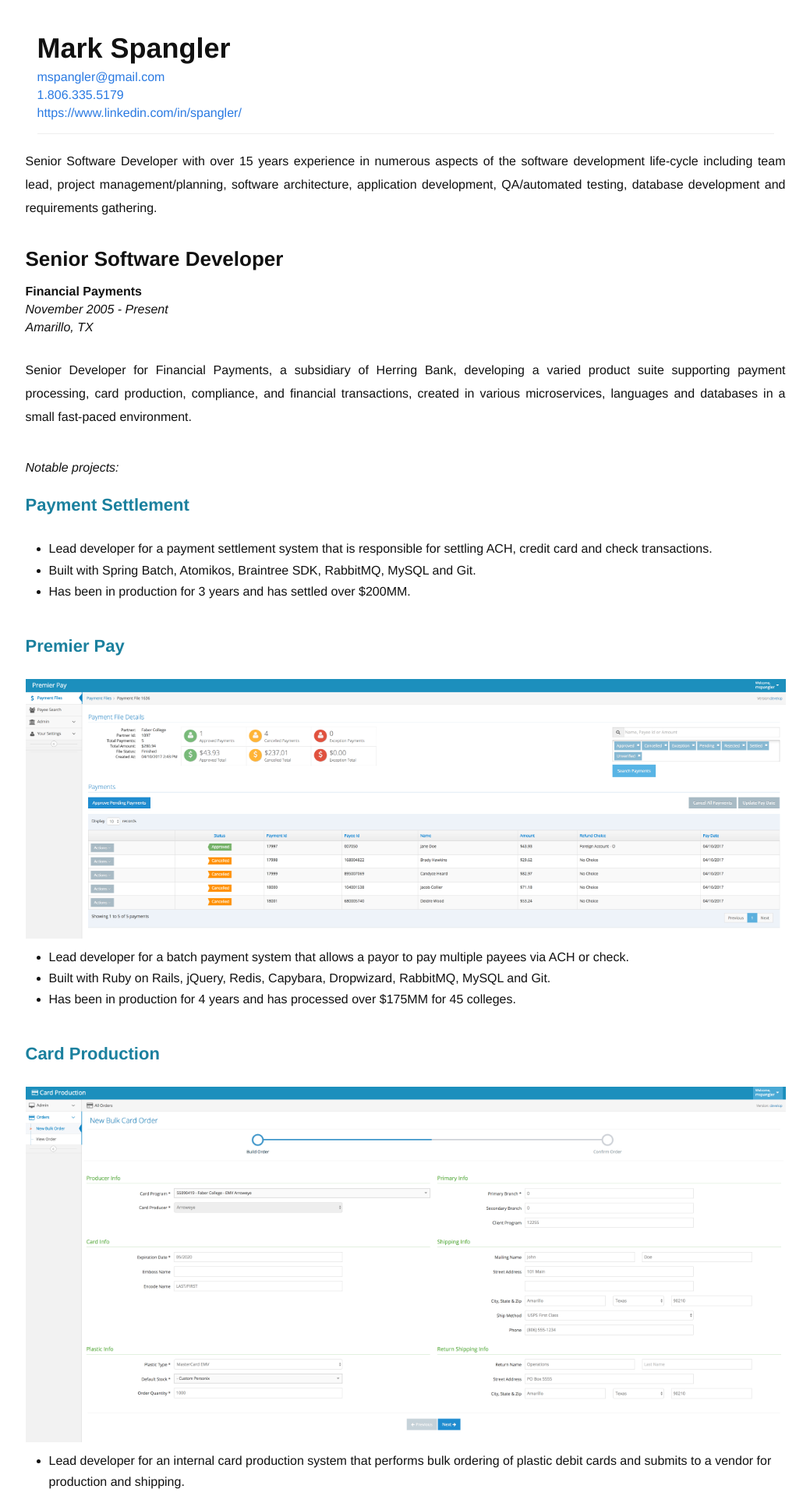
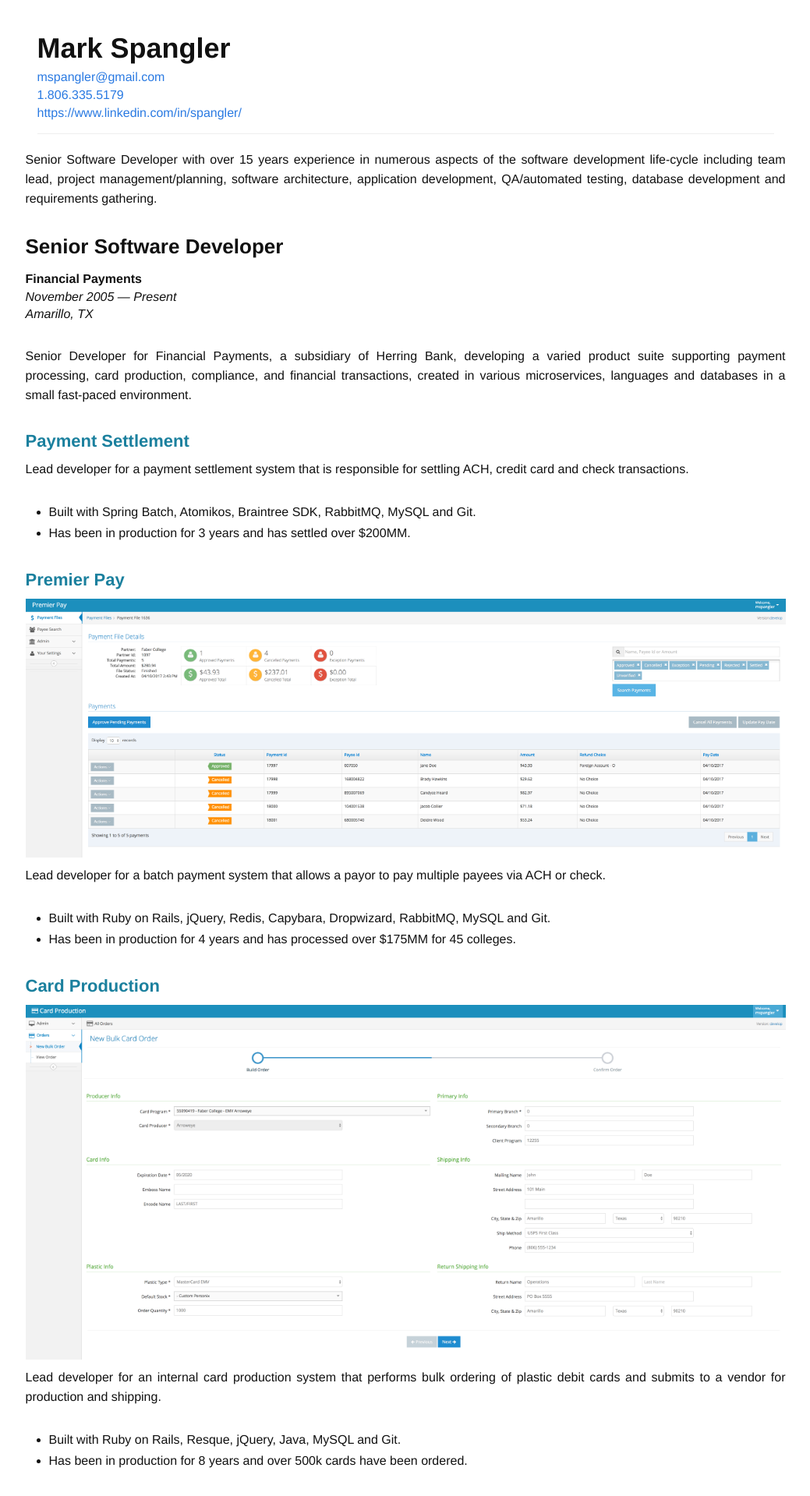
Before and after one commit to mspangler/mspangler.github.io, a Jekyll site: the page built from index.html, in a window 1280 px wide. Shown: the top 1919 px of the page at 78% size, without its empty margins (120-1159 px from the left). Built offline with Jekyll 4.4.1, drawn with Linux system fonts in a browser that asks for light colours; nearby versions of some CDN libraries.

Commit message:
CSS formatting

```diff
--- a/_includes/footer.html
+++ b/_includes/footer.html
@@ -1,3 +1,3 @@
-<div class="footer col-xs-10 col-xs-offset-1">
+<div class="footer col-xs-10 col-xs-offset-1 no-print">
 
 </div>
--- a/_sass/_base.scss
+++ b/_sass/_base.scss
@@ -16,7 +16,7 @@ h6 { font-size: 14px; font-weight: 600; line-height: 16.8px; margin-bottom: 21.6
 /** Basic styling */
 body { font-family: "Libre Franklin", Helvetica, Arial, sans-serif; font-size: 16px; font-weight: 400; color: #111; line-height: 20px; background-color: #fff; -webkit-text-size-adjust: 100%; }
 
-article p { line-height: 30px; }
+article p { line-height: 25px; }
 
 h1, h2, h3, h4, h5, h6 { margin-top: 15px; }
 
--- a/_sass/_site.scss
+++ b/_sass/_site.scss
@@ -1,7 +1,24 @@
 
 @media print {
+
   .no-print, .no-print * {
     display: none !important;
+  }
+
+  article p {
+    line-height: 15px !important;
+  }
+
+  .job-description {
+    margin-bottom: 10px;
+  }
+
+  .project {
+
+  }
+
+  .project-description {
+    margin-bottom: 10px;
   }
 }
 
@@ -16,17 +33,22 @@ h3 {
 
 h4 {
   color: #1b809e;
+  margin-top: 5px;
+  margin-bottom: 10px;
 }
 
 .contact-info {
   margin-bottom: 5px;
 }
 
-.summary {
-  margin-bottom: 0px;
+.job-description {
+
 }
 
-.notable {
-  margin-top: 5px;
-  margin-bottom: 5px;
+.project {
+
 }
+
+.project-description {
+
+}
--- a/index.html
+++ b/index.html
@@ -3,7 +3,7 @@ layout: default
 title: Mark Spangler
 ---
 <div class="row">
-  <p class="summary">
+  <p>
     Senior Software Developer with over 15 years experience in numerous aspects of the software development life-cycle including team lead,
     project management/planning, software architecture, application development, QA/automated testing, database development and requirements gathering.
   </p>
@@ -12,23 +12,20 @@ title: Mark Spangler
   <h3>Senior Software Developer</h3>
   <address>
     <strong>Financial Payments</strong><br />
-    <em>November 2005 - Present</em><br />
+    <em>November 2005 — Present</em><br />
     <em>Amarillo, TX</em></p>
   </address>
-</div>
-<div class="row job-description">
-  <p class="summary">
+  <p class="job-description">
     Senior Developer for Financial Payments, a subsidiary of Herring Bank, developing a varied product suite supporting payment processing,
     card production, compliance, and financial transactions, created in various microservices, languages and databases in a small fast-paced environment.
   </p>
-  <p class="notable"><em>Notable projects:</em></p>
 </div>
 <div class="row project">
   <h4>Payment Settlement</h4>
+  <p class="project-description">
+    Lead developer for a payment settlement system that is responsible for settling ACH, credit card and check transactions.
+  </p>
   <ul>
-    <li>
-      Lead developer for a payment settlement system that is responsible for settling ACH, credit card and check transactions.
-    </li>
     <li>
       Built with Spring Batch, Atomikos, Braintree SDK, RabbitMQ, MySQL and Git.
     </li>
@@ -40,10 +37,10 @@ title: Mark Spangler
 <div class="row project">
   <h4>Premier Pay</h4>
   <img src="images/premier-pay.png" alt="Premier Pay" class="no-print" />
+  <p class="project-description">
+    Lead developer for a batch payment system that allows a payor to pay multiple payees via ACH or check.
+  </p>
   <ul>
-    <li>
-      Lead developer for a batch payment system that allows a payor to pay multiple payees via ACH or check.
-    </li>
     <li>
       Built with Ruby on Rails, jQuery, Redis, Capybara, Dropwizard, RabbitMQ, MySQL and Git.
     </li>
@@ -55,10 +52,10 @@ title: Mark Spangler
 <div class="row project">
   <h4>Card Production</h4>
   <img src="images/card-production.png" alt="Card Production" class="no-print" />
+  <p class="project-description">
+    Lead developer for an internal card production system that performs bulk ordering of plastic debit cards and submits to a vendor for production and shipping.
+  </p>
   <ul>
-    <li>
-      Lead developer for an internal card production system that performs bulk ordering of plastic debit cards and submits to a vendor for production and shipping.
-    </li>
     <li>
       Built with Ruby on Rails, Resque, jQuery, Java, MySQL and Git.
     </li>
@@ -70,10 +67,10 @@ title: Mark Spangler
 <div class="row project">
   <h4>FP Tools</h4>
   <img src="images/fp-tools.png" alt="FP Tools" class="no-print" />
+  <p class="project-description">
+    Lead developer for an internal admin website for managing applications, users, permissions, payments and general reporting.
+  </p>
   <ul>
-    <li>
-      Lead developer for an internal admin website for managing applications, users, permissions, payments and general reporting.
-    </li>
     <li>
       Built with Ruby on Rails, jQuery, Highcharts, MySQL, MS SQL and Git.
     </li>
@@ -82,20 +79,6 @@ title: Mark Spangler
     </li>
   </ul>
 </div>
-<!-- <div class="row project">
-  <h4>CheckStream</h4>
-  <ul>
-    <li>
-      Lead developer on various CheckSteam projects that performs remote deposit capture for Herring Bank.
-    </li>
-    <li>
-      Built with Spring MVC, jQuery, Java, MS SQL and SVN.
-    </li>
-    <li>
-      Has been in production for 10 years and settles $225MM monthly via an X9.37 file.
-    </li>
-  </ul>
-</div> -->
 <div class="row company-info">
   <h3>Contract Software Developer</h3>
   <address>
@@ -104,10 +87,10 @@ title: Mark Spangler
     <em>Remote (Chicago, IL)</em><br />
     <a href="http://newpatientoffers.com/" target="_blank">http://newpatientoffers.com/</a>
   </address>
+  <p class="job-description">
+    Lead developer for an admin website that can dynamically build custom ad pages that are shared on Facebook Ads, Google Adwords or Yelp Ads for customers in the Chicago metropolitan area.
+  </p>
   <ul>
-    <li>
-      Lead developer for an admin website that can dynamically build custom ad pages that are shared on Facebook Ads, Google Adwords or Yelp Ads for customers in the Chicago metropolitan area.
-    </li>
     <li>
       Built with Ruby on Rails, SparkPost API, MySQL and Git. I also setup the Digital Ocean droplet, web server and scheduled database backups.
     </li>
```
